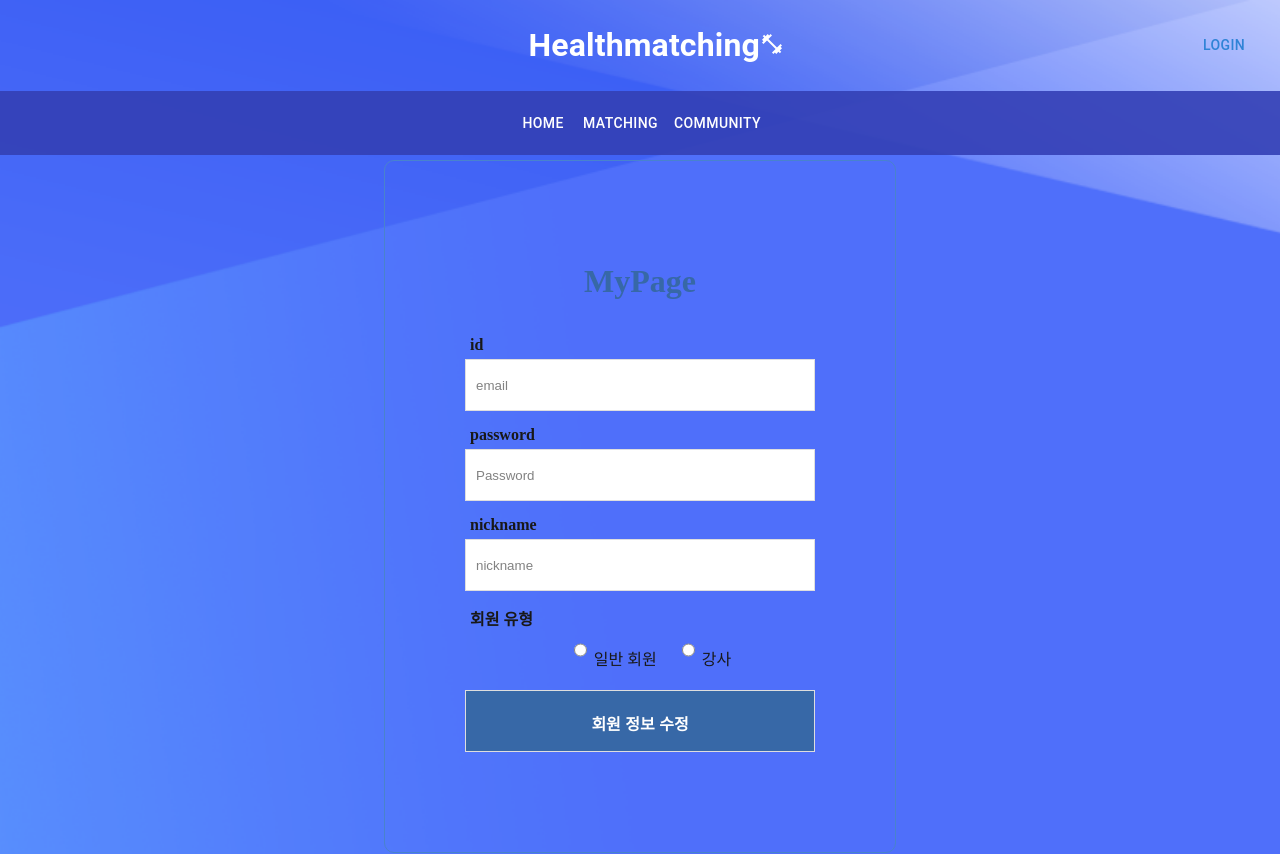
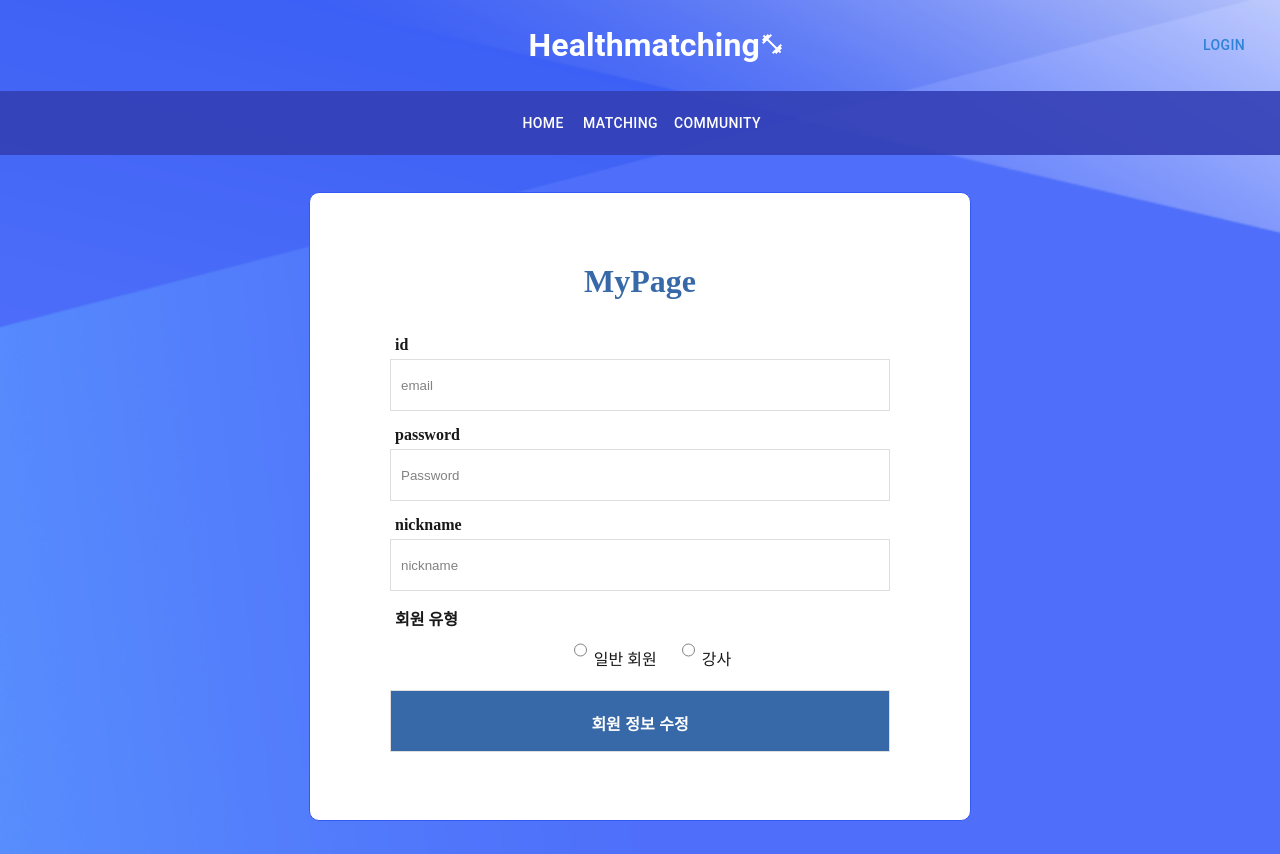
Before and after one commit to seo-jiwon/React-Web-Health-Match, a React (Create React App) app: page /mypage in a window 1280 px wide. Shown: the top 854 px of the page. Built offline with nearby package versions, Linux system fonts and the light colour scheme.

Commit message:
newpost updatepost글자 수정, mypage 디자인 수정

```diff
--- a/src/pages/Communityupdate.js
+++ b/src/pages/Communityupdate.js
@@ -54,7 +54,7 @@ export default function Communityupdate() {
           <div className="curri_cont">
     <div className="updatepost_box">
     <div>
-    <h1>UPDATEPOST :)</h1>
+    <h1>UPDATE POST :)</h1>
     </div>
     <Box>
       <Container>
--- a/src/pages/MyPage.css
+++ b/src/pages/MyPage.css
@@ -1,17 +1,15 @@
-.main {
-    display: grid;
-    place-content: center;
-    margin-top: 1rem;
-  }
-
 .mypage-form {
-      width: 350px;
-      border: 1px solid #3676c7;
-      padding: 5rem;
+  width: 500px;
+  border: 1px solid #2048f2;
+  padding-left: 5rem;
+  padding-right: 5rem;
+  padding-top: 3rem;
+  padding-bottom: 3rem;
   display: grid;
   flex-direction: column;
   text-align: center;
   border-radius: 10px;
+  background-color: white;
 }
 
 .mypage-input {
@@ -51,5 +49,5 @@
 .type-check {
   padding-left: 20px;
   padding-right: 20px;
-      display:grid;
+  display: grid;
 }
--- a/src/pages/Newpost.js
+++ b/src/pages/Newpost.js
@@ -51,7 +51,7 @@ export default function Newpost() {
           <div className="curri_cont">
     <div className="updatepost_box">
     <div>
-    <h1>UPDATEPOST :)</h1>
+    <h1>POST :)</h1>
     </div>
     <Box>
       <Container>
```
Lines whose indentation alone changed are shown as unchanged.
